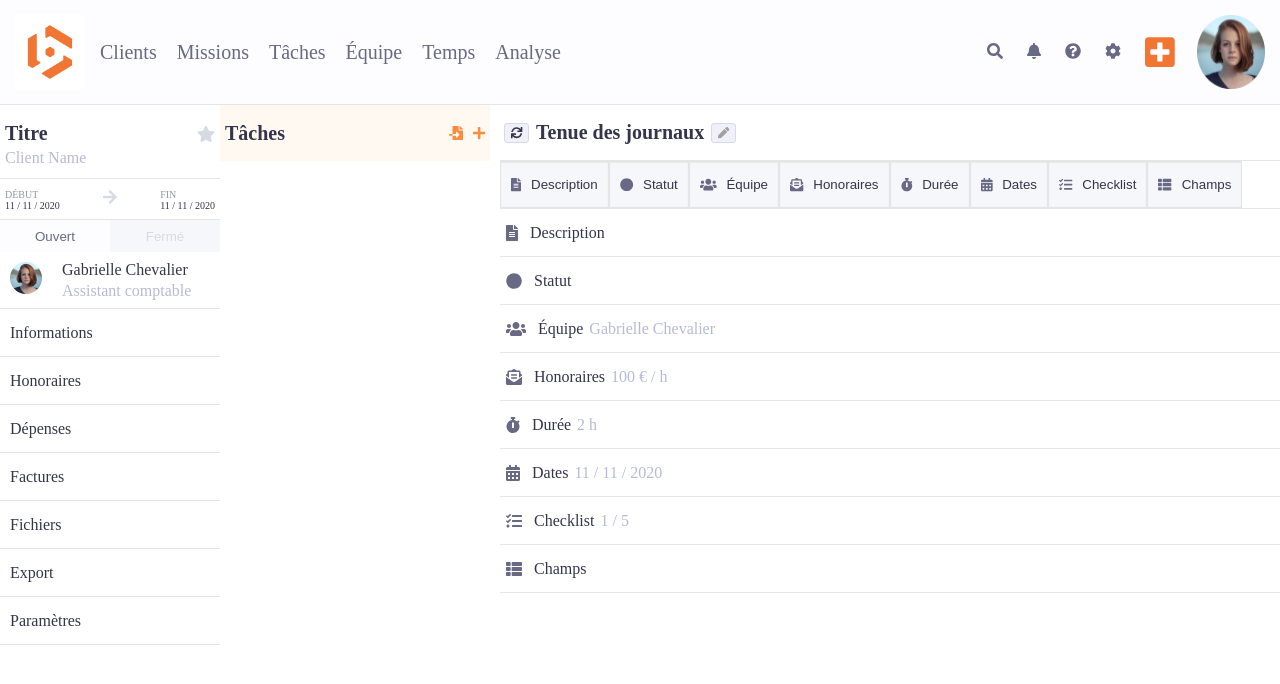
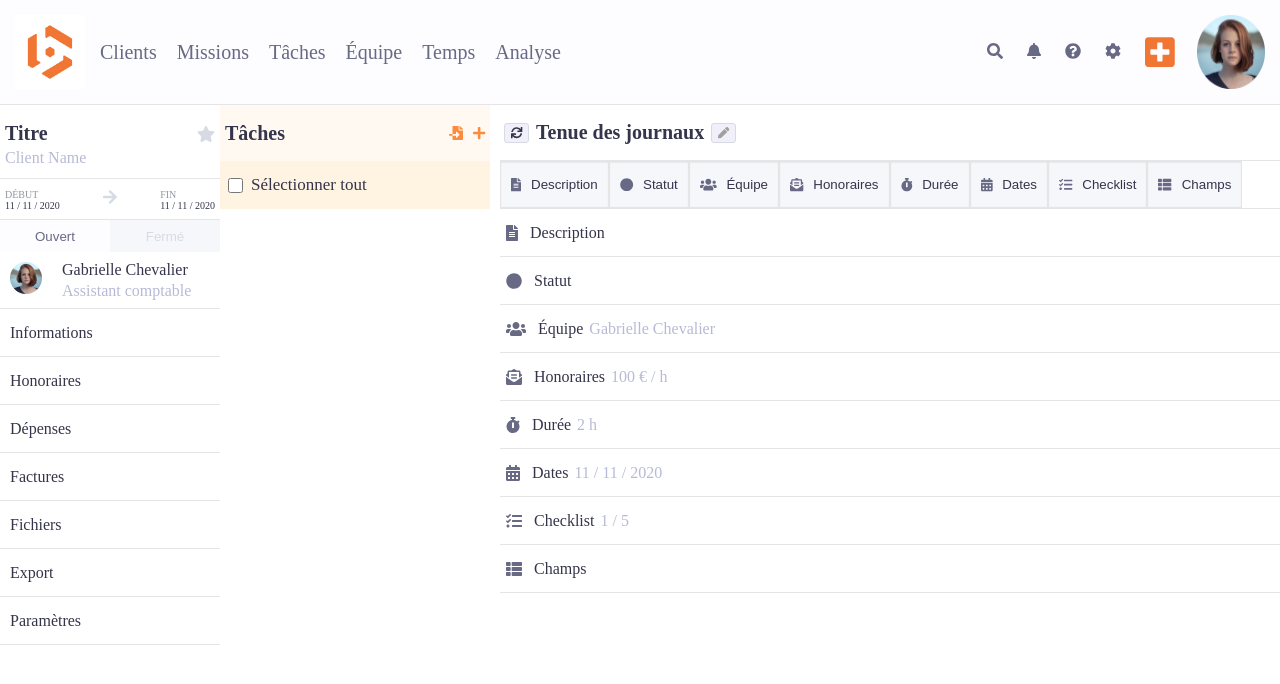
Before and after one commit to deepikabekal/Beeye-1.0, a React (Create React App) app: page / in a window 1280 px wide. Shown: the top 684 px of the page. Built offline with nearby package versions, Linux system fonts and the light colour scheme.

Commit message:
select all section elements and styles added

```diff
--- a/public/index.css
+++ b/public/index.css
@@ -13,6 +13,7 @@
   --greysDark0: #9096a0;
   --baseMed11: #b7bad6;
   --accentLOrange11: #fff9f2;
+  --accentLOrange10: #fff3e2;
 
   /* --dark: #000000;
   --darker: #111111;
--- a/src/components/Task/TaskStyles.css
+++ b/src/components/Task/TaskStyles.css
@@ -30,3 +30,19 @@
 .task-header-icon {
   margin: 0 5px;
 }
+
+/* select all section styles */
+.select-all-container {
+  display: flex;
+  height: 48px;
+  align-items: center;
+  background-color: var(--accentLOrange10);
+  font-size: 17px;
+  color: var(--baseDark01);
+}
+
+.check-box {
+  margin: 8px;
+  width: 15px;
+  height: 15px;
+}
--- a/src/components/Task/index.js
+++ b/src/components/Task/index.js
@@ -6,6 +6,10 @@ function Task() {
   return (
     <div className="task-container">
       <TaskHeader />
+      <div className="select-all-container">
+        <input id="select-all" type="checkbox" className="check-box" />
+        <label htmlFor="select-all">Sélectionner tout</label>
+      </div>
     </div>
   );
 }
```
